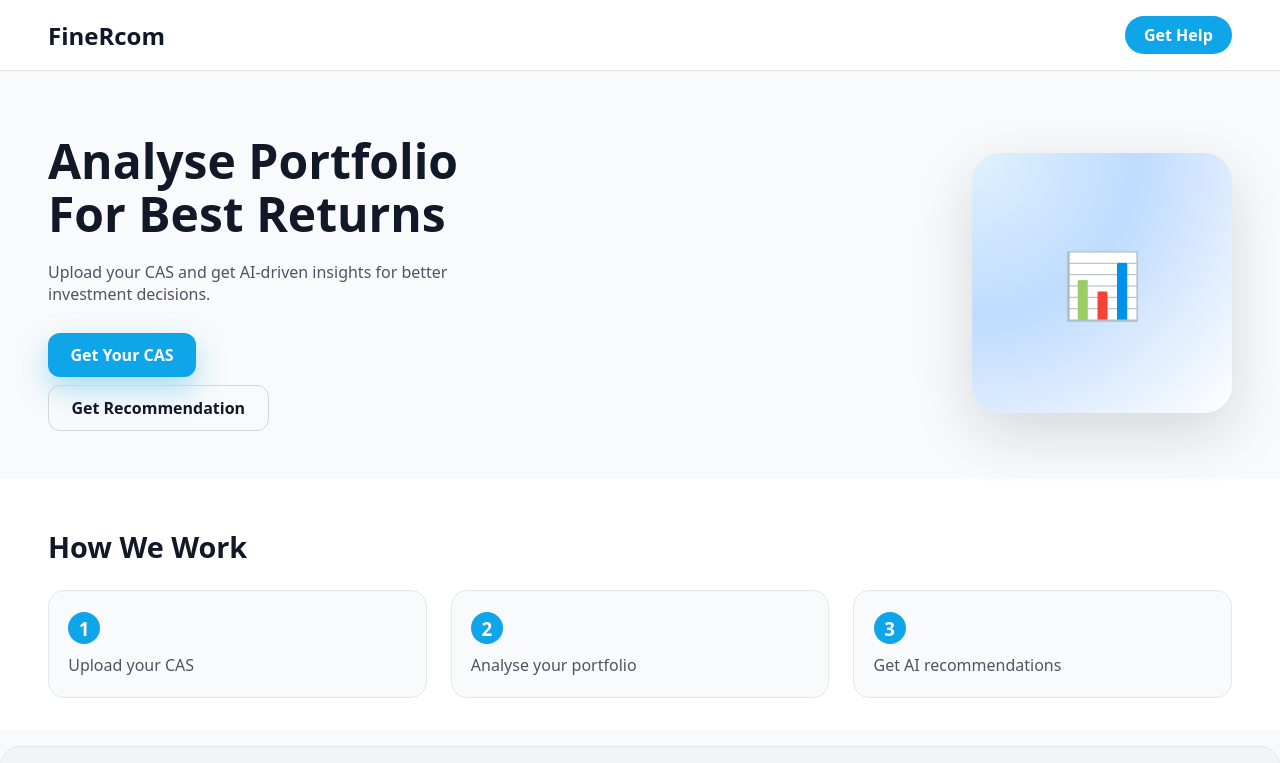
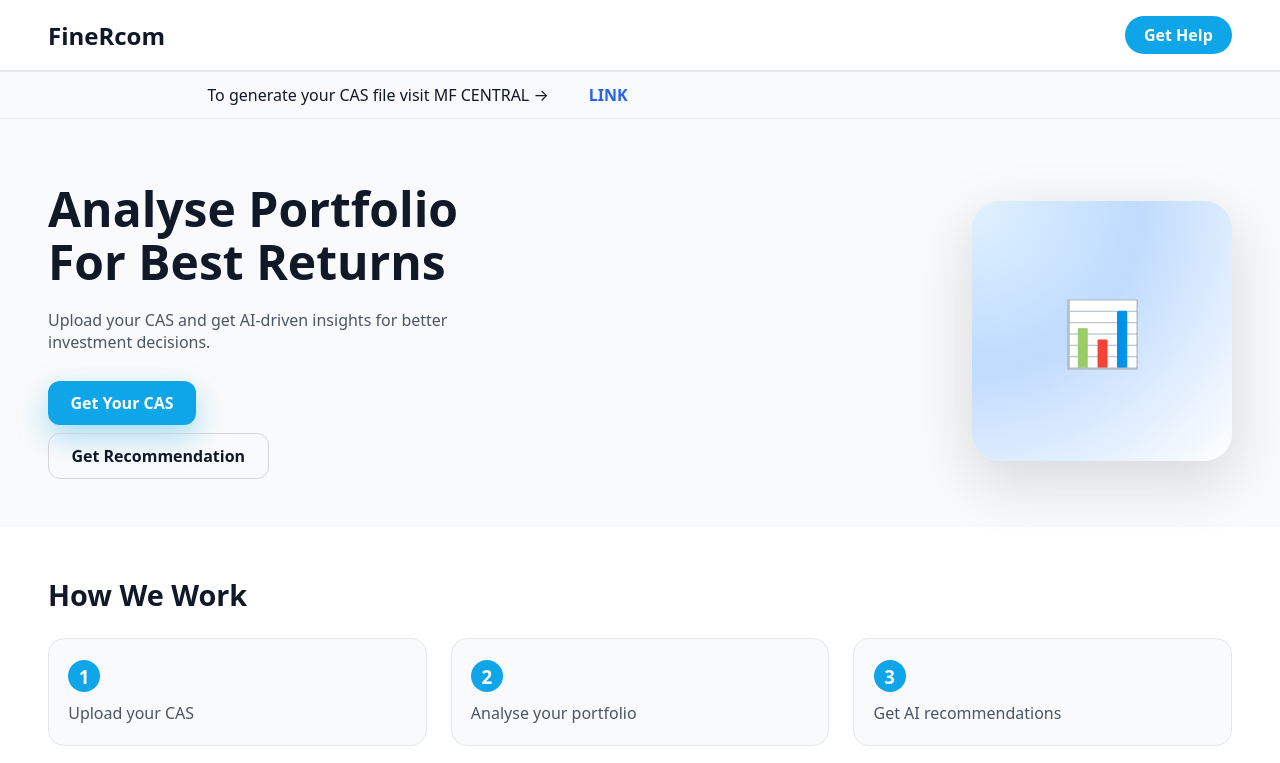
Before and after one commit to Ombichare-26/PBL-CEP-BFSI, a React app in the folder Frontend/: page / in a window 1280 px wide. Shown: the top 763 px of the page. Built offline with nearby package versions, Linux system fonts and the light colour scheme; the HTML template or start-up script is replaced by a standard one.

Commit message:
added Mf Central Link

```diff
--- /dev/null
+++ b/Frontend/src/components/Link.Homepage.css
@@ -0,0 +1,45 @@
+.link-section {
+    background-color: #f9fafb;
+    padding: 12px 0;
+    overflow: hidden;
+    border-top: 1px solid #e5e7eb;
+    border-bottom: 1px solid #e5e7eb;
+  }
+
+  .marquee {
+    width: 100%;
+    overflow: hidden;
+    position: relative;
+  }
+
+  .marquee-content {
+    display: inline-flex;
+    gap: 40px;
+    white-space: nowrap;
+    animation: scroll-left 15s linear infinite;
+    font-size: 16px;
+    align-items: center;
+  }
+  .marquee-content:hover {
+    animation-play-state: paused;
+  }
+
+
+  .external-link {
+    color: #2563eb;
+    font-weight: 600;
+    text-decoration: none;
+  }
+
+  .external-link:hover {
+    text-decoration: underline;
+  }
+
+  @keyframes scroll-left {
+    0% {
+      transform: translateX(-100%);
+    }
+    100% {
+      transform: translateX(300%);
+    }
+  }
--- /dev/null
+++ b/Frontend/src/components/Link.Homepage.jsx
@@ -0,0 +1,27 @@
+import "./Link.Homepage.css";
+
+export default function LinkHomepage() {
+  return (
+    <section className="link-section">
+      <div className="marquee">
+        <div className="marquee-content">
+          <span>
+            To generate your CAS file visit MF CENTRAL →
+          </span>
+
+          <a
+            href="https://www.mfcentral.com"
+            target="_blank"
+            rel="noopener noreferrer"
+            className="external-link"
+
+          >
+            LINK
+          </a>
+
+
+        </div>
+      </div>
+    </section>
+  );
+}
--- a/Frontend/src/pages/Home.jsx
+++ b/Frontend/src/pages/Home.jsx
@@ -1,12 +1,14 @@
 import Hero from "../components/Hero.Homepage";
 import HowWeWork from "../components/HowWeWork.Homepage";
 import Privacy from "../components/Privacy.Homepage";
-
+import LinkHomepage from "../components/Link.Homepage";
 
 export default function Home() {
   return (
     <>
+    <LinkHomepage />
       <Hero />
+
       <HowWeWork />
       <Privacy />
     </>
```
